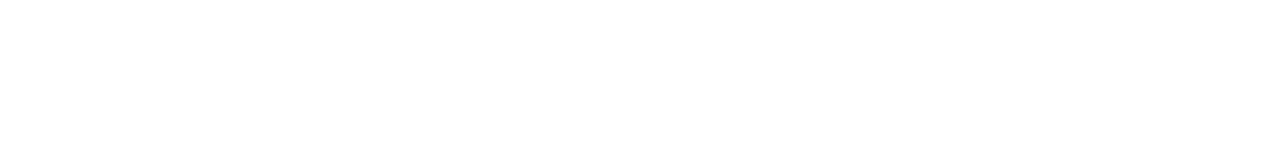
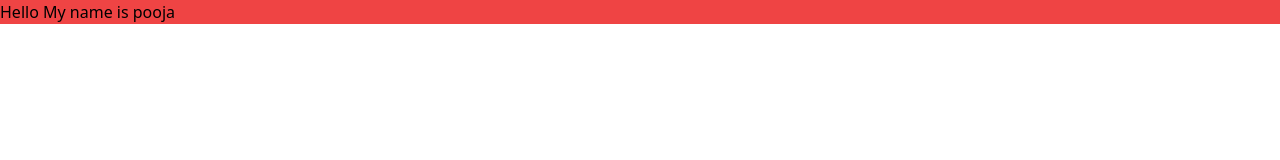
Before and after one commit to puja-1998/TeamBakingo, a website: page src/index.html in a window 1280 px wide. Drawn offline with Linux system fonts and the light colour scheme.

Commit message:
Tailwind setup

```diff
--- /dev/null
+++ b/package.json
@@ -0,0 +1,5 @@
+{
+  "devDependencies": {
+    "tailwindcss": "^3.4.12"
+  }
+}
--- a/index.html
+++ b/src/index.html
@@ -4,11 +4,9 @@
     <meta charset="UTF-8">
     <meta name="viewport" content="width=device-width, initial-scale=1.0">
     <title>Document</title>
+    <link rel="stylesheet" href="./output.css">
 </head>
 <body>
-    <!-- Navbar -->
-
-
-     <!-- Footer -->
+    <h1 class="bg-red-500">Hello My name is pooja</h1>
 </body>
 </html>
--- /dev/null
+++ b/src/input.css
@@ -0,0 +1,3 @@
+@tailwind base;
+@tailwind components;
+@tailwind utilities;
--- /dev/null
+++ b/tailwind.config.js
@@ -0,0 +1,8 @@
+/** @type {import('tailwindcss').Config} */
+module.exports = {
+  content: ["./src/**/*.{html,js}"],
+  theme: {
+    extend: {},
+  },
+  plugins: [],
+}
```
Also changed, not shown: src/Prem/index.html (added), src/output.css (added), 2 other files.
